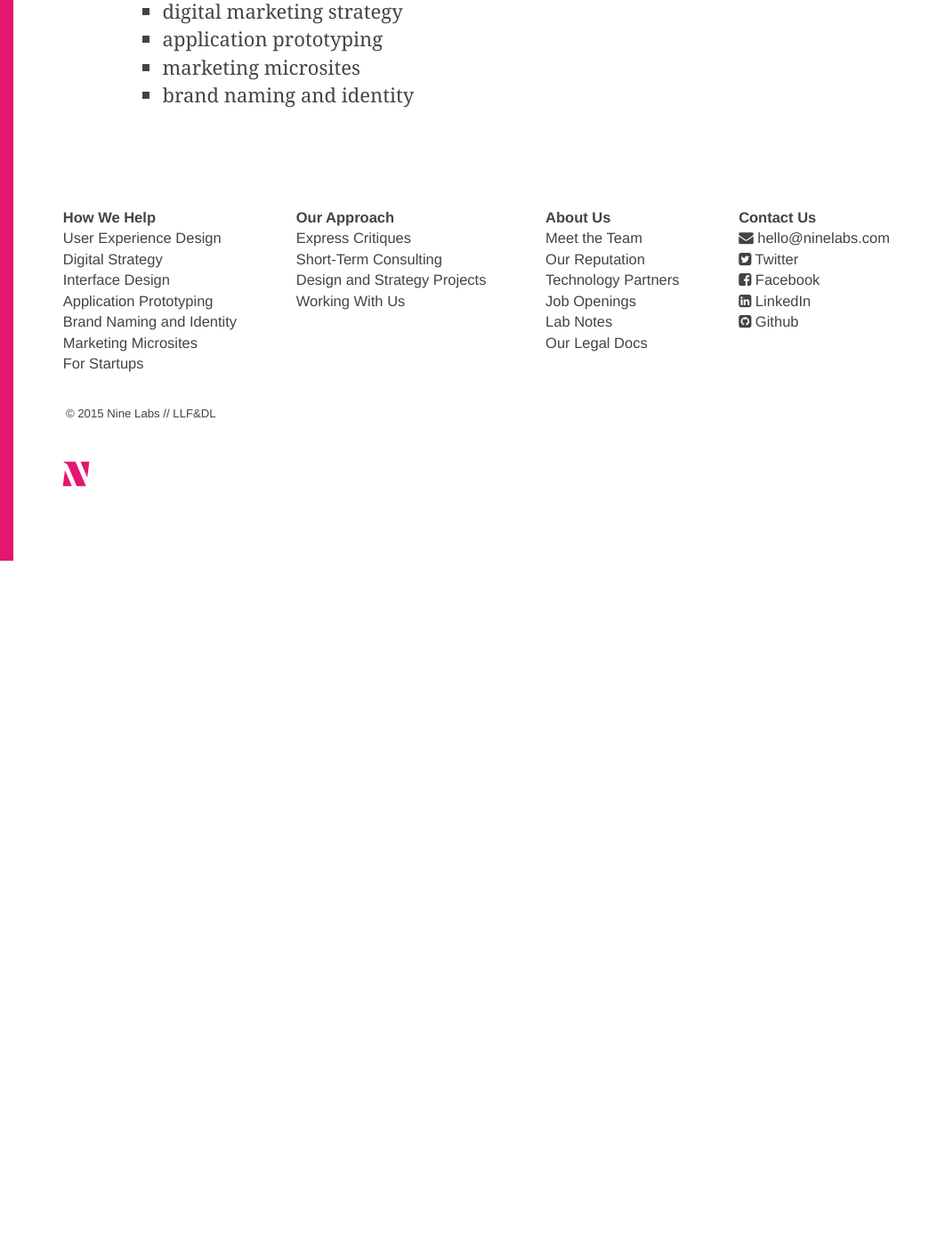
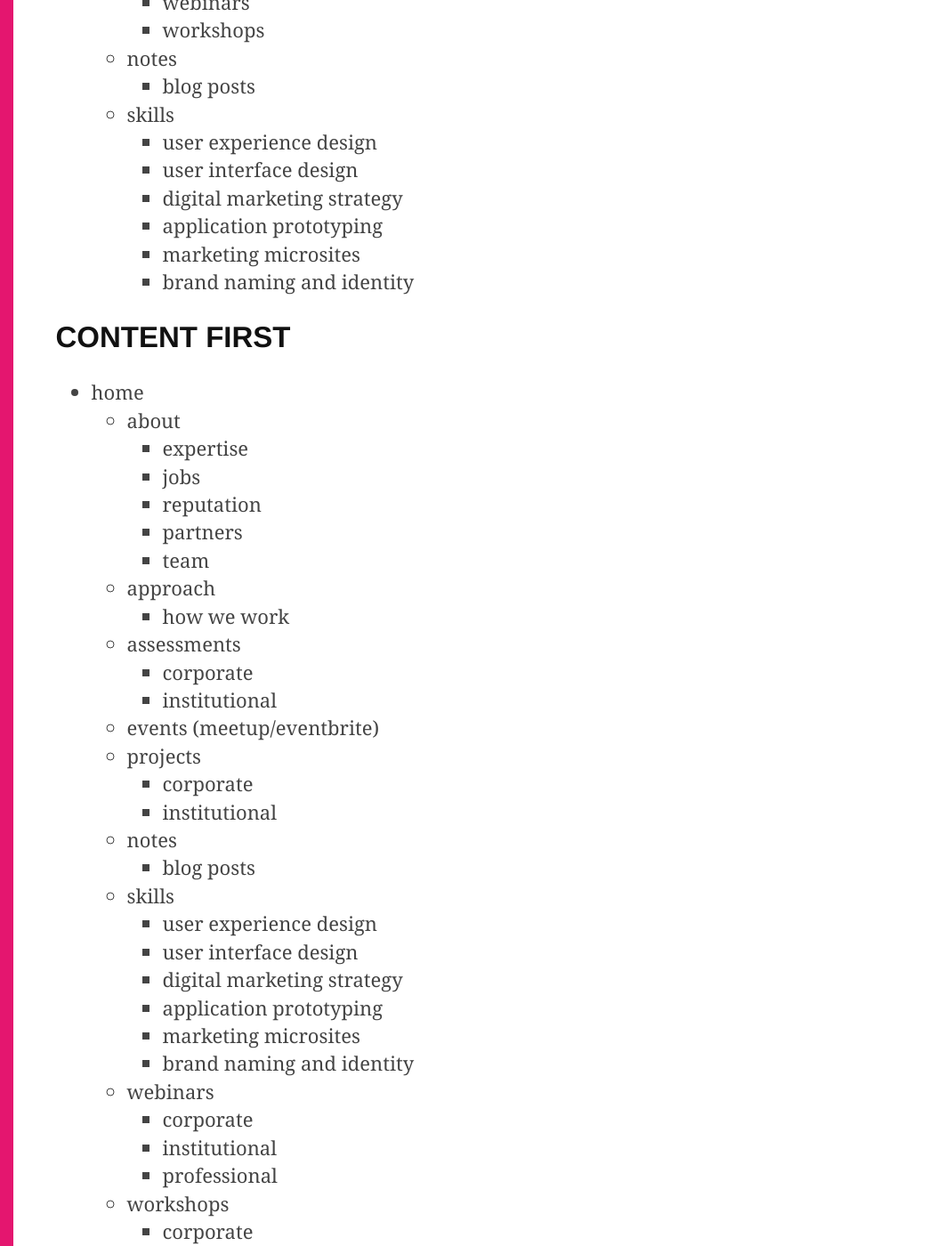
Before and after one commit to ninelabs/ninelabs.com, a Jekyll site: the page built from sitemap.md, in a window 1280 px wide and 1400 px high, scrolled down 1233 px. Shown: the whole window at 89% size, without its empty margins (0-1062 px from the left). Built offline with Jekyll 4.4.1, drawn with Linux system fonts in a browser that asks for light colours; nearby versions of some CDN libraries; before the commit the page ends 1863 px from its top, so only the background shows below that; some of the changed text lies outside the part shown.

Commit message:
added both ways of structuring the hierarchy

```diff
--- a/sitemap.md
+++ b/sitemap.md
@@ -3,7 +3,13 @@ layout: default
 title: sitemap
 ---
 
-# desired sitemap (or page heirarchy)
+# desired sitemap
+
+#### (a.k.a page hierarchy)
+
+This is not intended to describe navigation elements of the site, just the directory hierarchy. Navigation would remain largely unchanged (How We Help, Approach, About, Contact)
+
+## Audience First
 
 - home
   - about
@@ -40,3 +46,39 @@ title: sitemap
     - application prototyping
     - marketing microsites
     - brand naming and identity
+
+## Content First
+
+- home
+  - about
+    - expertise
+    - jobs
+    - reputation
+    - partners
+    - team
+  - approach
+    - how we work
+  - assessments
+    - corporate
+    - institutional
+  - events (meetup/eventbrite)
+  - projects
+    - corporate
+    - institutional
+  - notes
+      - blog posts
+  - skills
+    - user experience design
+    - user interface design
+    - digital marketing strategy
+    - application prototyping
+    - marketing microsites
+    - brand naming and identity
+  - webinars
+    - corporate
+    - institutional
+    - professional
+  - workshops
+    - corporate
+    - institutional
+    - professional
```
